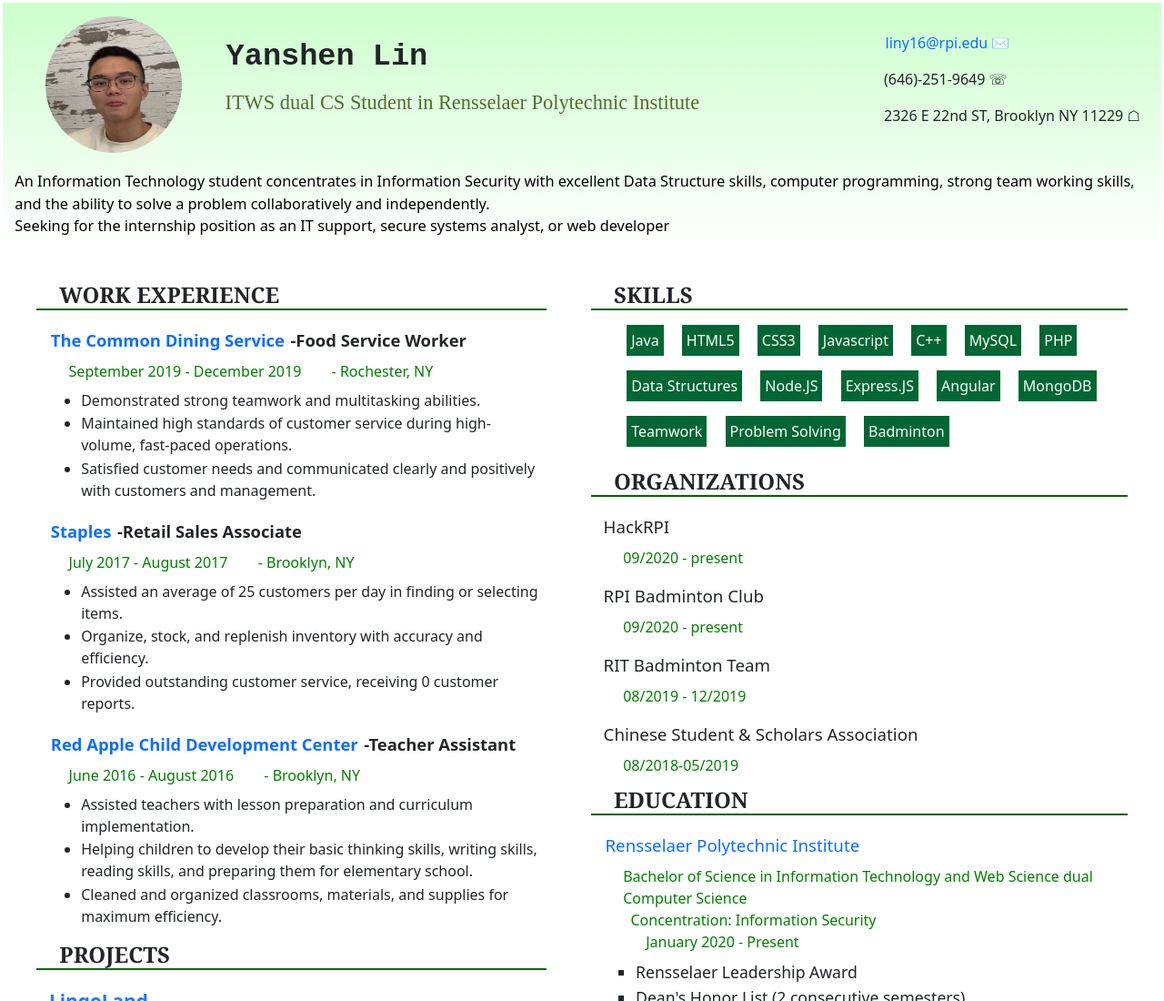
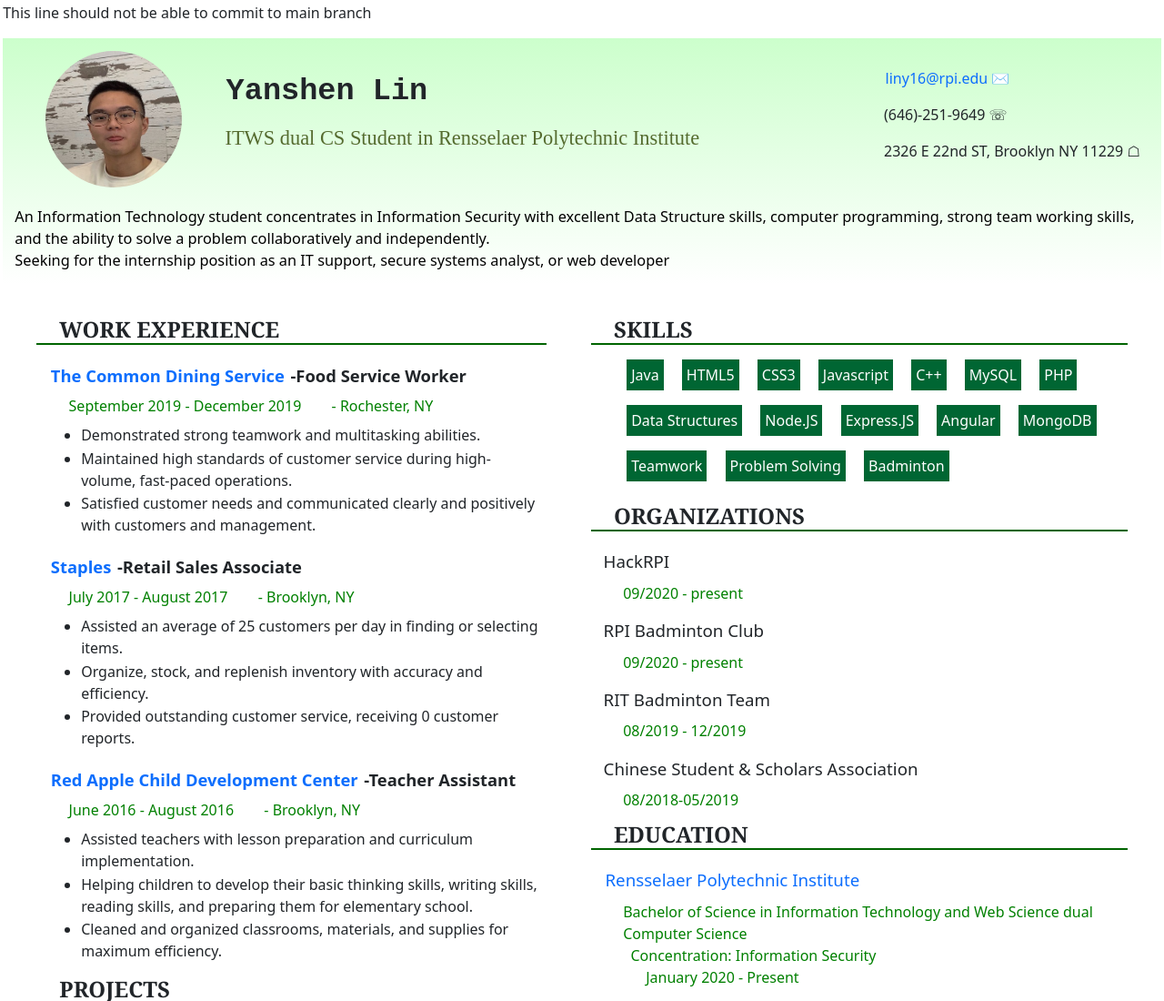
Before and after one commit to lysms/PersonalPage, a plain HTML site: page index.html in a window 1280 px wide. Shown: the top 1100 px of the page at 91% size. Drawn offline with nearby package versions, Linux system fonts and the light colour scheme.

Commit message:
A line add that will not able to commit to master

```diff
--- a/index.html
+++ b/index.html
@@ -15,7 +15,7 @@
 </head>
 
 <body>
-
+    <p>This line should not be able to commit to main branch</p>
     <div class="section1">
         <div class="container-fluid">
             <div class="row">
```
